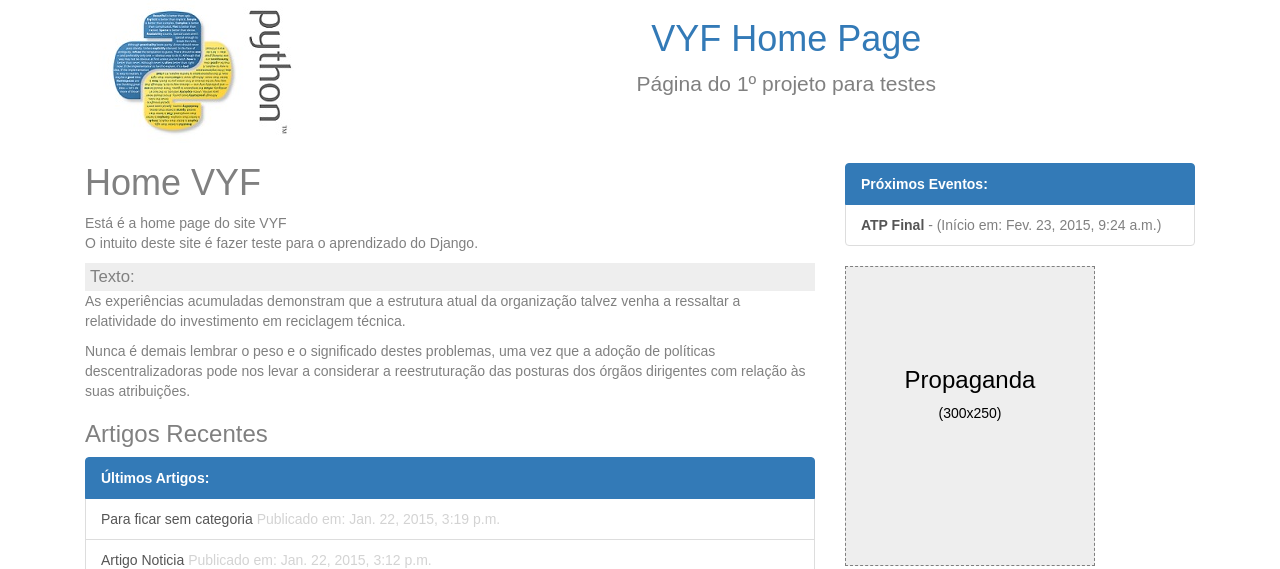
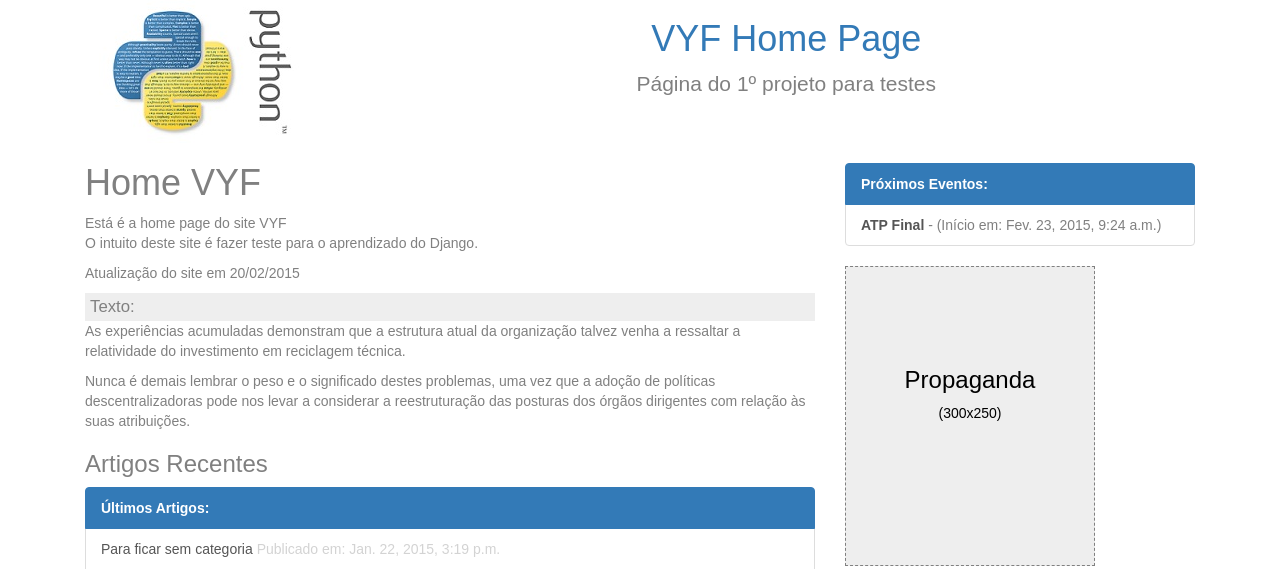
Before and after one commit to vagneryf/projeto_vyf, a Django app: page / in a window 1280 px wide. Shown: the part 51-620 px from the top of the page. Run offline with Django 3.2, Linux system fonts and the light colour scheme; data comes from the database, SQL or seed files in the repository; parts of the project's set-up code (start-up, migrations or seed data) failed here and were passed over; some libraries are stand-ins or nearby versions.

Commit message:
Atualização na Home
Texto da home modificado

```diff
--- a/templates/index.html
+++ b/templates/index.html
@@ -45,6 +45,7 @@
 	<h1>Home VYF</h1>
 	<p>Está é a home page do site VYF
 	<br>O intuito deste site é fazer teste para o aprendizado do Django.</p>
+	<p>Atualização do site em 20/02/2015</p>
 	<h2>Texto:</h2>
 	<p>As experiências acumuladas demonstram que a estrutura atual da organização talvez venha a ressaltar a relatividade do investimento em reciclagem técnica.</p>
 	<p>Nunca é demais lembrar o peso e o significado destes problemas, uma vez que a adoção de políticas descentralizadoras pode nos levar a considerar a reestruturação das posturas dos órgãos dirigentes com relação às suas atribuições.</p>
```
